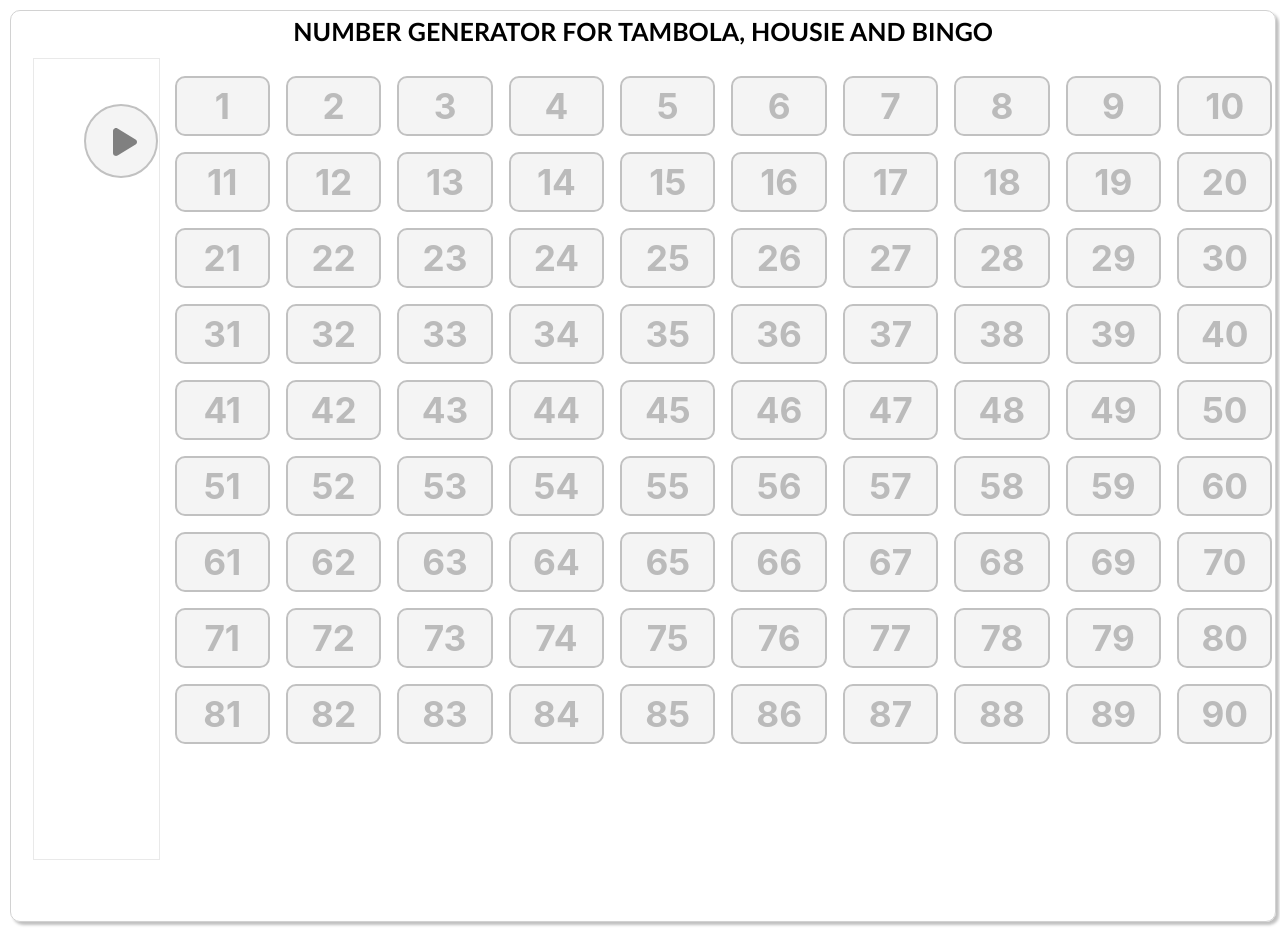
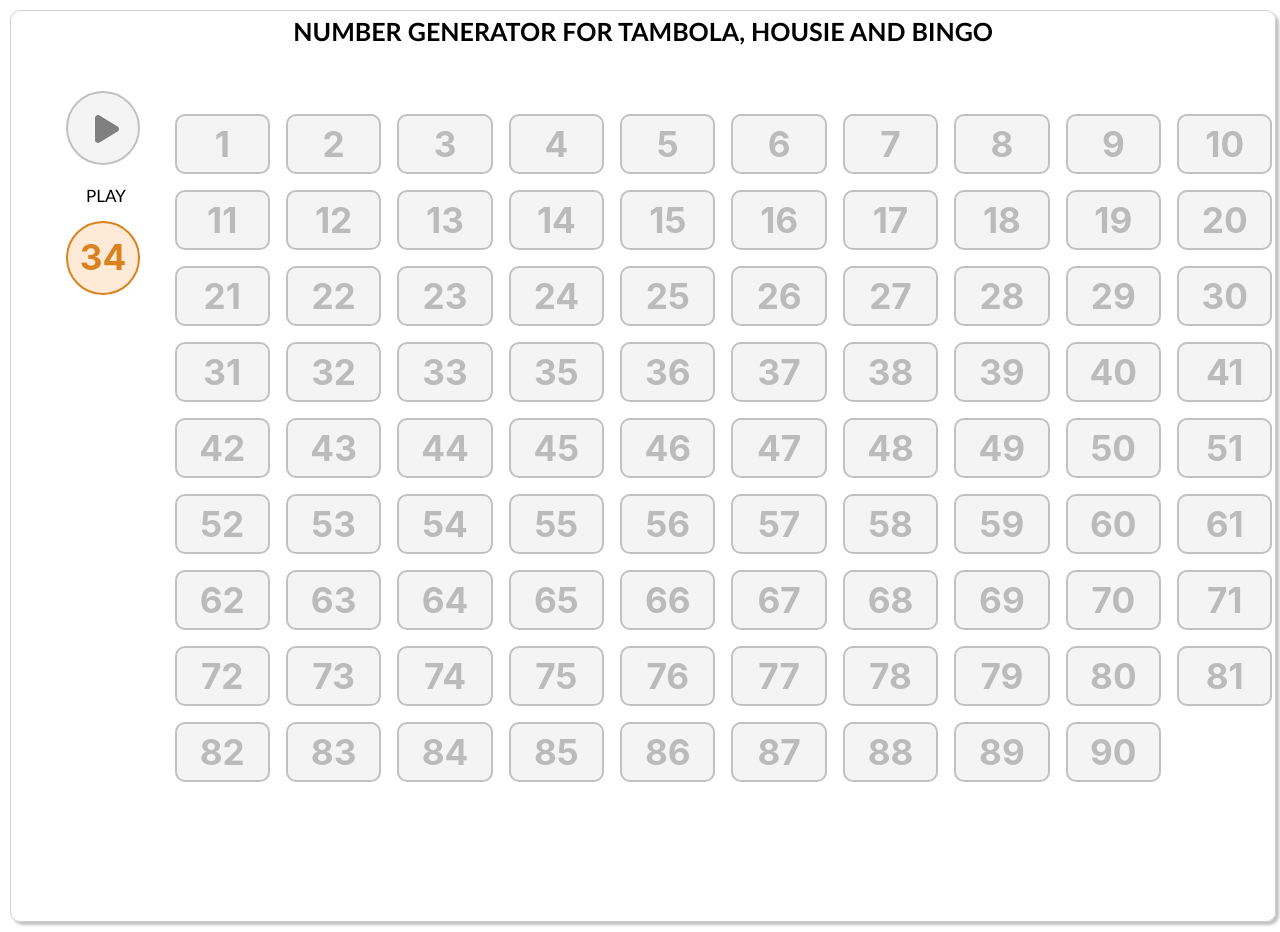
Before and after one commit to gayathrimantha/numbergenerator, a React (Create React App) app in the folder tambolahousie/: page / in a window 1280 px wide. Both pictures are taken after a click on the element 121 px from the left and 141 px from the top of the page. Built offline with nearby package versions, Linux system fonts and the light colour scheme.

Commit message:
//commit

```diff
--- a/tambolahousie/src/components/Numbergenerator.js
+++ b/tambolahousie/src/components/Numbergenerator.js
@@ -1,12 +1,15 @@
 import React, { useState } from "react";
 import "../css/Numbergenerator.css";
 import { FontAwesomeIcon } from "@fortawesome/react-fontawesome";
-import { faCoffee, faPlay } from "@fortawesome/free-solid-svg-icons";
+import { faPlay } from "@fortawesome/free-solid-svg-icons";
 
 const Numbergenerator = () => {
   const [isIconHovered, setIsIconHovered] = useState(false);
-  const numbersArray = Array.from({ length: 90 }, (_, index) => index + 1);
-  console.log(numbersArray);
+  const [numbersArray, setNumbersArray] = useState(
+    Array.from({ length: 90 }, (_, index) => index + 1)
+  );
+  const [generatedNumbers, setGeneratedNumbers] = useState(new Set());
+  const [currentNumber, setCurrentNumber] = useState(null);
 
   const handleMouseEnter = () => {
     setIsIconHovered(true);
@@ -14,6 +17,21 @@ const Numbergenerator = () => {
 
   const handleMouseLeave = () => {
     setIsIconHovered(false);
+  };
+
+  const generateRandomNumber = () => {
+    if (numbersArray.length === 0) {
+      // All numbers have been generated
+      setCurrentNumber(null);
+    } else {
+      const randomIndex = Math.floor(Math.random() * numbersArray.length);
+      const selectedNumber = numbersArray[randomIndex];
+      const updatedNumbersArray = [...numbersArray];
+      updatedNumbersArray.splice(randomIndex, 1);
+
+      setCurrentNumber(selectedNumber);
+      setNumbersArray(updatedNumbersArray);
+    }
   };
 
   return (
@@ -25,17 +43,32 @@ const Numbergenerator = () => {
         <div className="numbersDiv">
           <div className="numbersDisplay">
             {numbersArray.map((number) => (
-              <div className="boxStyle">
-                <div className="numberStyle">{number}</div>
+              <div
+                className={
+                  generatedNumbers.has(number)
+                    ? "boxStyleGenerated"
+                    : "boxStyle"
+                }
+                key={number}
+              >
+                <div
+                  className={
+                    generatedNumbers.has(number)
+                      ? "numberStyleGenerated"
+                      : "numberStyle"
+                  }
+                >
+                  {number}
+                </div>
               </div>
             ))}
           </div>
         </div>
-        <div className="settingsContent">
         <div
           onMouseEnter={handleMouseEnter}
           onMouseLeave={handleMouseLeave}
           className={isIconHovered ? "hoveredIcon" : "playButton"}
+          onClick={generateRandomNumber}
         >
           <FontAwesomeIcon
             icon={faPlay}
@@ -43,7 +76,16 @@ const Numbergenerator = () => {
             size="2xl"
           />
         </div>
+        <div
+          className={isIconHovered ? "hoveredPlayTextStyle" : "playTextStyle"}
+        >
+          PLAY
         </div>
+        {currentNumber && (
+          <div className="generatedNumber">
+            <div className="numberStyleCurrent"> {currentNumber}</div>
+          </div>
+        )}
       </div>
     </div>
   );
--- a/tambolahousie/src/css/Numbergenerator.css
+++ b/tambolahousie/src/css/Numbergenerator.css
@@ -47,9 +47,34 @@
   border-radius: 10px;
   background-color: #f4f4f4;
 }
+.boxStyleGenerated {
+  height: 100%;
+  width: 100%;
+  border: 2px solid #28a745;
+  margin: 5px 5px;
+  justify-content: center;
+  align-items: center;
+  display: flex;
+  border-radius: 10px;
+  background-color: #e4f4e7;
+}
 .numberStyle {
   font-size: 2.2rem;
   color: #bbbbbb;
+  font-weight: 700;
+}
+.numberStyleCurrent {
+  font-size: 2.2rem;
+  color: rgb(217, 131, 32);
+  font-weight: 700;
+  display: flex;
+  align-items: center;
+  justify-content: center;
+  margin-top: 13px;
+}
+.numberStyleGenerated {
+  font-size: 2.2rem;
+  color: #28a745;
   font-weight: 700;
 }
 .settingsContent {
@@ -69,6 +94,17 @@
   border-radius: 40px;
   border: 2px solid rgb(193, 193, 193);
   background-color: #f4f4f4;
+  cursor: pointer;
+}
+.generatedNumber {
+  height: 70px;
+  width: 70px;
+  background-color: gray;
+  margin-left: 50px;
+  margin-top: 15px;
+  border-radius: 40px;
+  border: 2px solid rgb(217, 131, 32);
+  background-color: #ffead7;
   cursor: pointer;
 }
 .iconStyle {
@@ -91,3 +127,18 @@
   margin-left: 30px;
   color: rgb(84, 147, 255);
 }
+.playTextStyle {
+  font-family: "Gill Sans", "Gill Sans MT", Calibri, "Trebuchet MS", sans-serif;
+  margin-left: 70px;
+  margin-top: 20px;
+  font-size: 17px;
+  cursor: pointer;
+}
+.hoveredPlayTextStyle {
+  font-family: "Gill Sans", "Gill Sans MT", Calibri, "Trebuchet MS", sans-serif;
+  margin-left: 70px;
+  margin-top: 20px;
+  font-size: 19px;
+  color: rgb(84, 147, 255);
+  cursor: pointer;
+}
```
Lines whose indentation alone changed are shown as unchanged.
